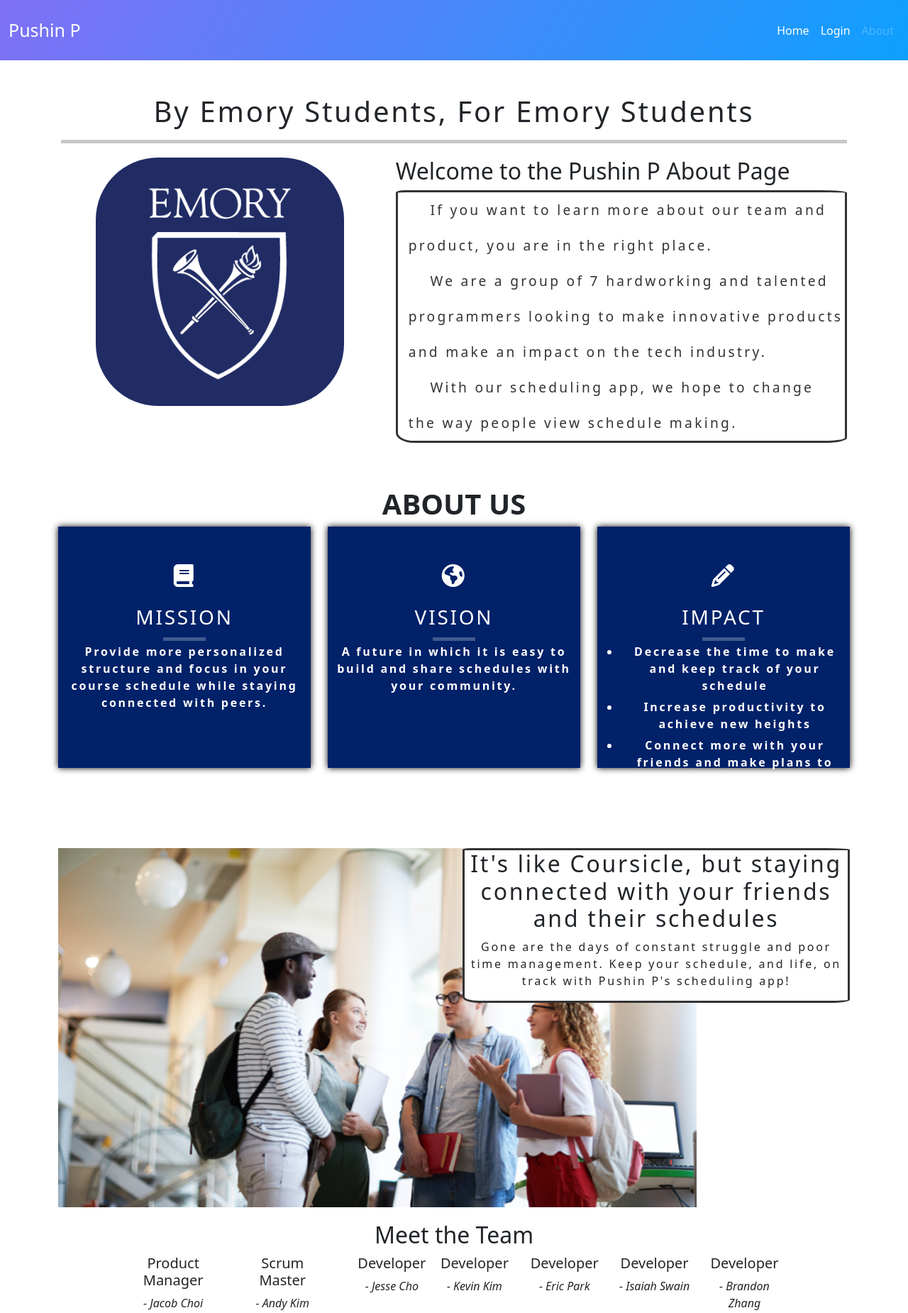
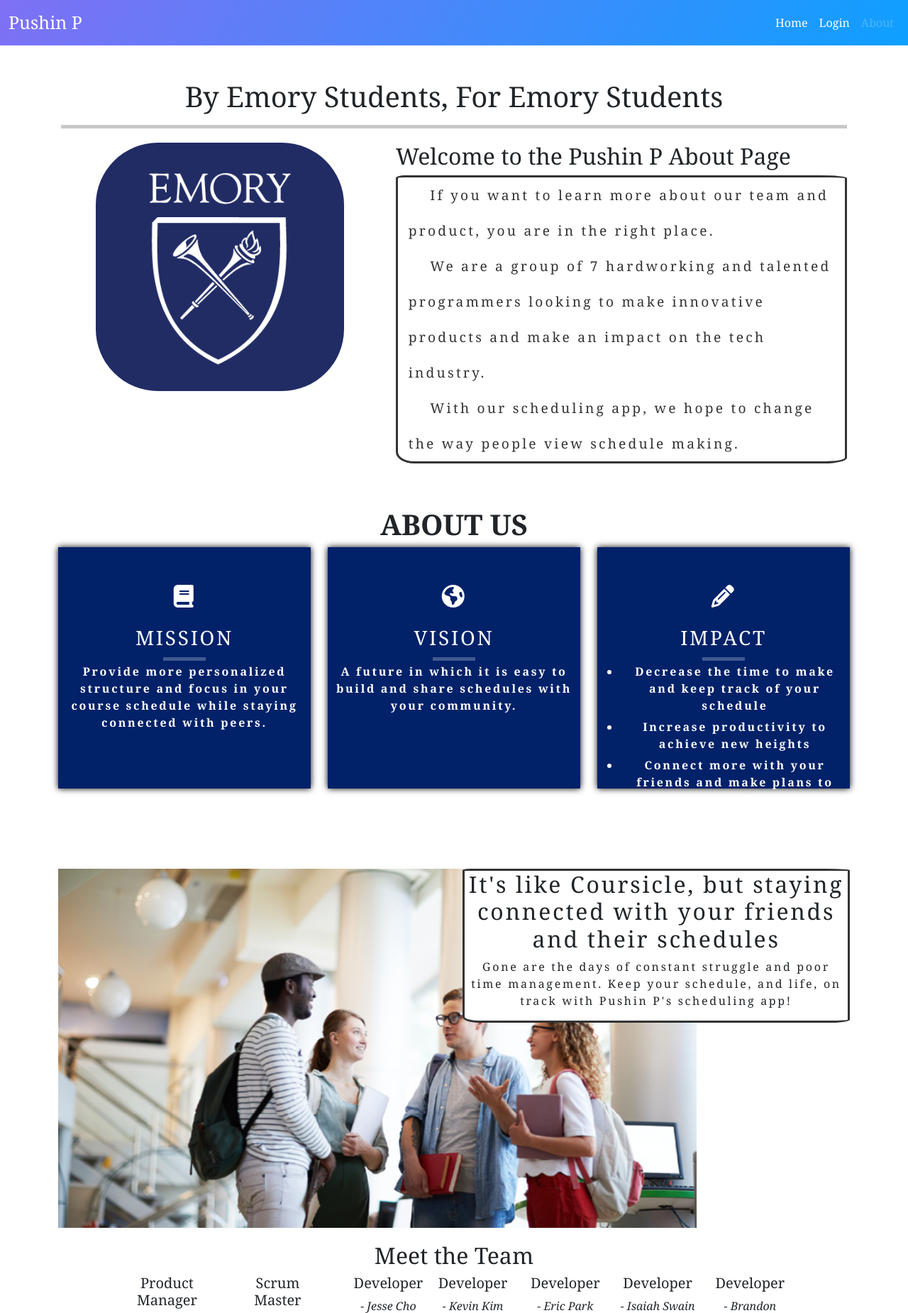
Before and after one commit to pushin-pp/pushin-pp, a PHP site: page /about.html in a window 1280 px wide. Shown: the top 1850 px of the page at 71% size. Run offline with PHP 8.4, Linux system fonts and the light colour scheme; some libraries are stand-ins or nearby versions.

Commit message:
updated about styles

```diff
--- a/about-style.css
+++ b/about-style.css
@@ -1,34 +1,3 @@
-<<<<<<< HEAD
-.logo {
-    border-radius: 25%;
-}
-
-.navbar {
-    background: linear-gradient(120deg, #7f70f5, #0ea0ff);
-    height: 85px;
-}
-
-.navbar-brand {
-    margin-right: 200px;
-    font-size: 25px;
-}
-
-.students {
-    width: 900px;
-}
-
-#heading {
-    letter-spacing: 0.3ch;
-}
-
-#elevator {
-    border: 3px solid #333333;
-    border-radius: 2% 6% 5% 4% / 1% 1% 2% 4%;
-    letter-spacing: 0.3ch;
-    background: #ffffff;
-    position: relative;
-}
-=======
 * {
     font-family: Georgia, 'Times New Roman', Times, serif;
 }
@@ -157,5 +126,3 @@
 .about-item:hover i {
     transform: translateY(-25px);
 }
-
->>>>>>> 30ef42190386a746f8a72bbcfe791ac4652b228b
```
